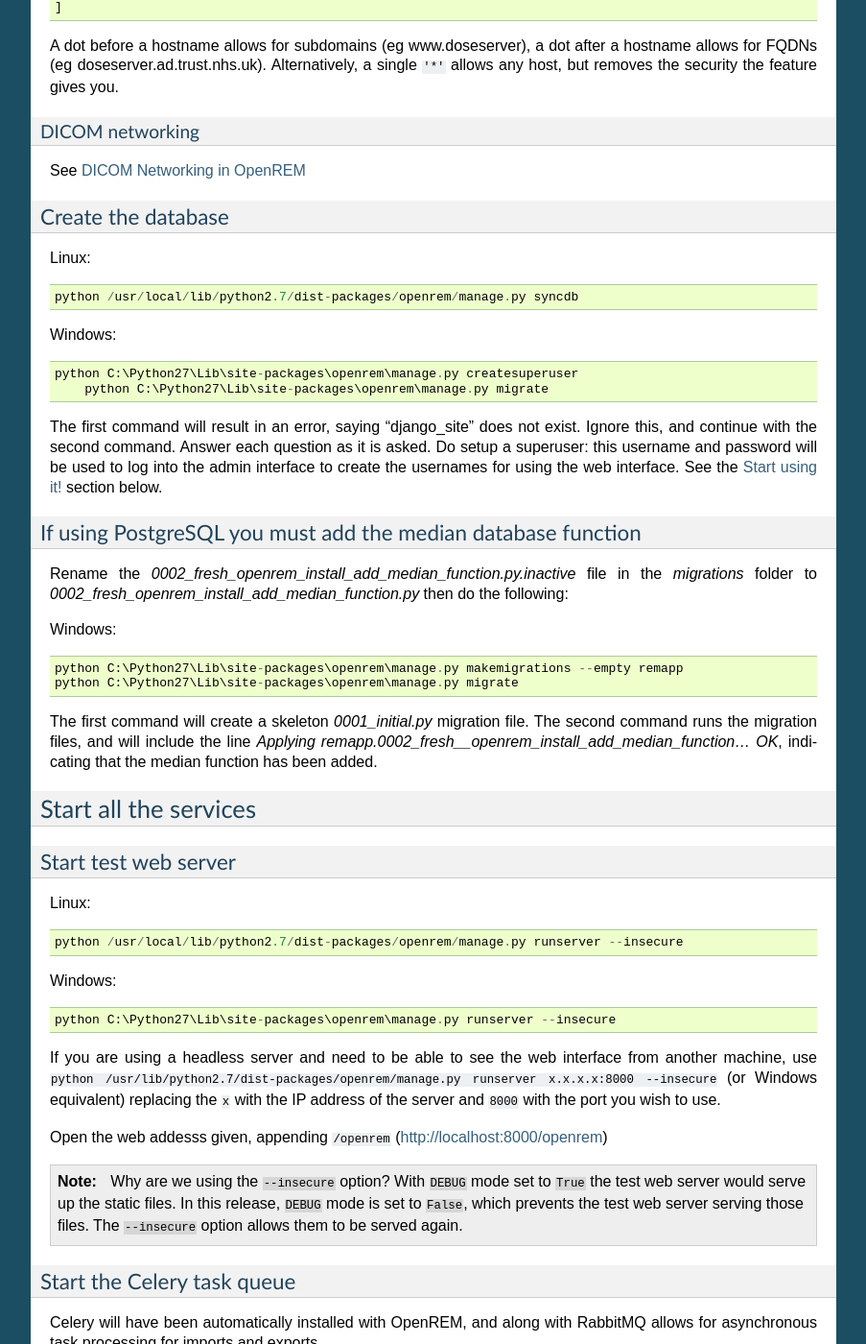
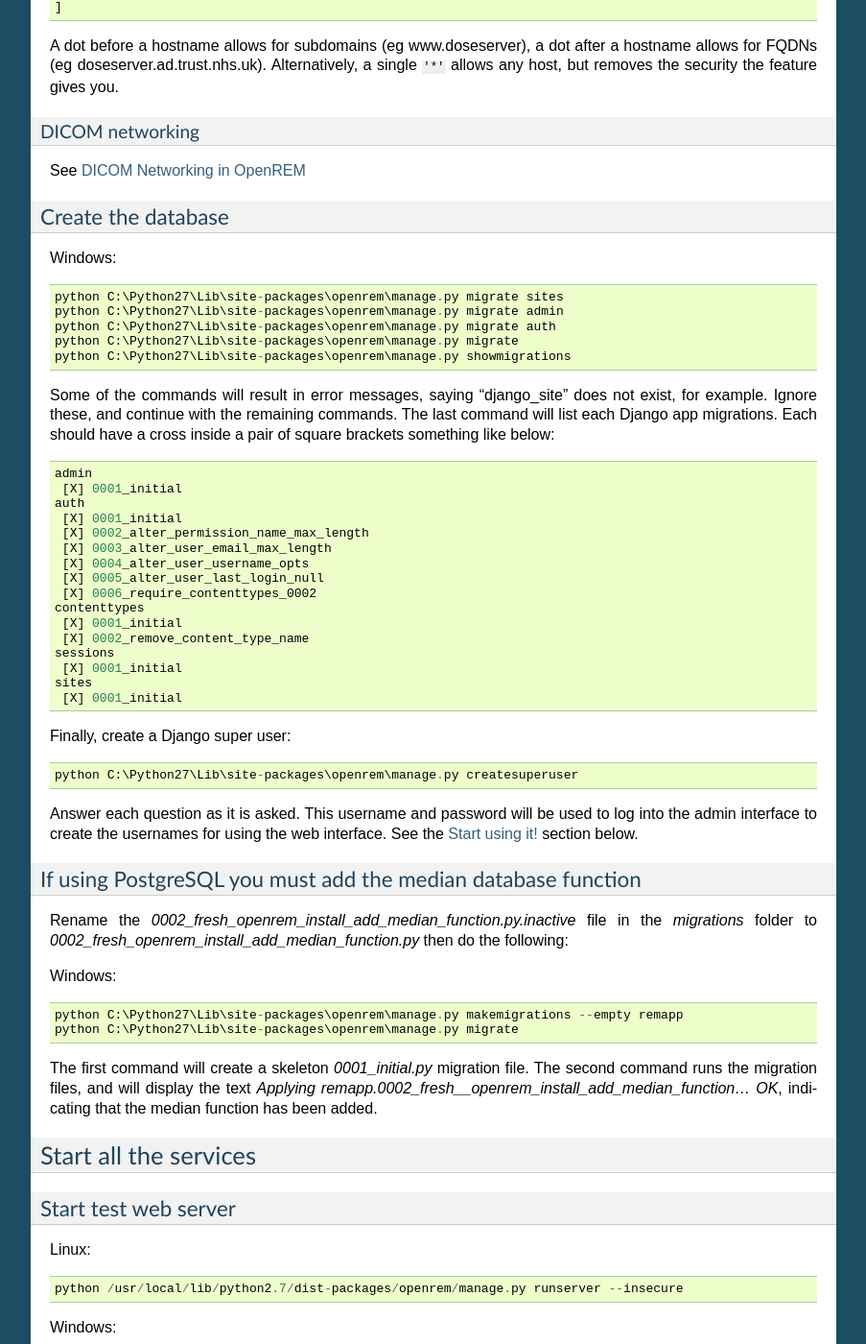
Before and after one commit to ckswilliams/modOpenREM, a Sphinx documentation site: the page built from docs/install.rst, in a window 1280 px wide and 1400 px high, scrolled down 3804 px. Shown: the whole window at 96% size, without its empty margins (198-1101 px from the left). Built offline with Sphinx 7.4.7, drawn with Linux system fonts in a browser that asks for light colours.

Commit message:
Updated install instructions. References issue #257.

```diff
--- a/docs/install.rst
+++ b/docs/install.rst
@@ -222,21 +222,44 @@ See :doc:`netdicom`
 Create the database
 -------------------
 
-Linux::
-
-    python /usr/local/lib/python2.7/dist-packages/openrem/manage.py syncdb
-
 Windows::
 
+    python C:\Python27\Lib\site-packages\openrem\manage.py migrate sites
+    python C:\Python27\Lib\site-packages\openrem\manage.py migrate admin
+    python C:\Python27\Lib\site-packages\openrem\manage.py migrate auth
+    python C:\Python27\Lib\site-packages\openrem\manage.py migrate
+    python C:\Python27\Lib\site-packages\openrem\manage.py showmigrations
+
+Some of the commands will result in error messages, saying "django_site" does not
+exist, for example. Ignore these, and continue with the remaining commands. The
+last command will list each Django app migrations. Each should have a cross inside
+a pair of square brackets something like below::
+
+    admin
+     [X] 0001_initial
+    auth
+     [X] 0001_initial
+     [X] 0002_alter_permission_name_max_length
+     [X] 0003_alter_user_email_max_length
+     [X] 0004_alter_user_username_opts
+     [X] 0005_alter_user_last_login_null
+     [X] 0006_require_contenttypes_0002
+    contenttypes
+     [X] 0001_initial
+     [X] 0002_remove_content_type_name
+    sessions
+     [X] 0001_initial
+    sites
+     [X] 0001_initial
+
+Finally, create a Django super user::
+
     python C:\Python27\Lib\site-packages\openrem\manage.py createsuperuser
-	python C:\Python27\Lib\site-packages\openrem\manage.py migrate
 
-The first command will result in an error, saying "django_site" does not
-exist. Ignore this, and continue with the second command. Answer each
-question as it is asked. Do setup a superuser: this username and
-password will be used to log into the admin interface to create the
-usernames for using the web interface. See the `Start using it!`_
-section below.
+Answer each question as it is asked. This username and password will be used
+to log into the admin interface to create the usernames for using the web
+interface. See the `Start using it!`_ section below.
+
 
 If using PostgreSQL you must add the median database function
 -------------------------------------------------------------
@@ -251,7 +274,7 @@ Windows::
 	python C:\Python27\Lib\site-packages\openrem\manage.py migrate
 
 The first command will create a skeleton `0001_initial.py` migration file. The
-second command runs the migration files, and will include the line
+second command runs the migration files, and will display the text
 `Applying remapp.0002_fresh__openrem_install_add_median_function... OK`, indicating
 that the median function has been added.
 
```
